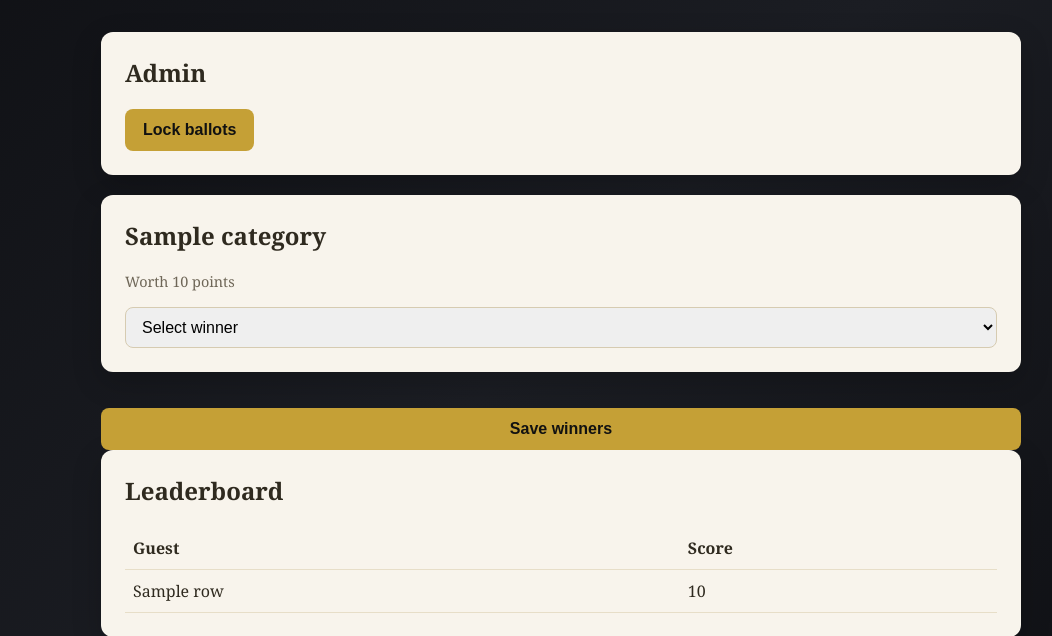
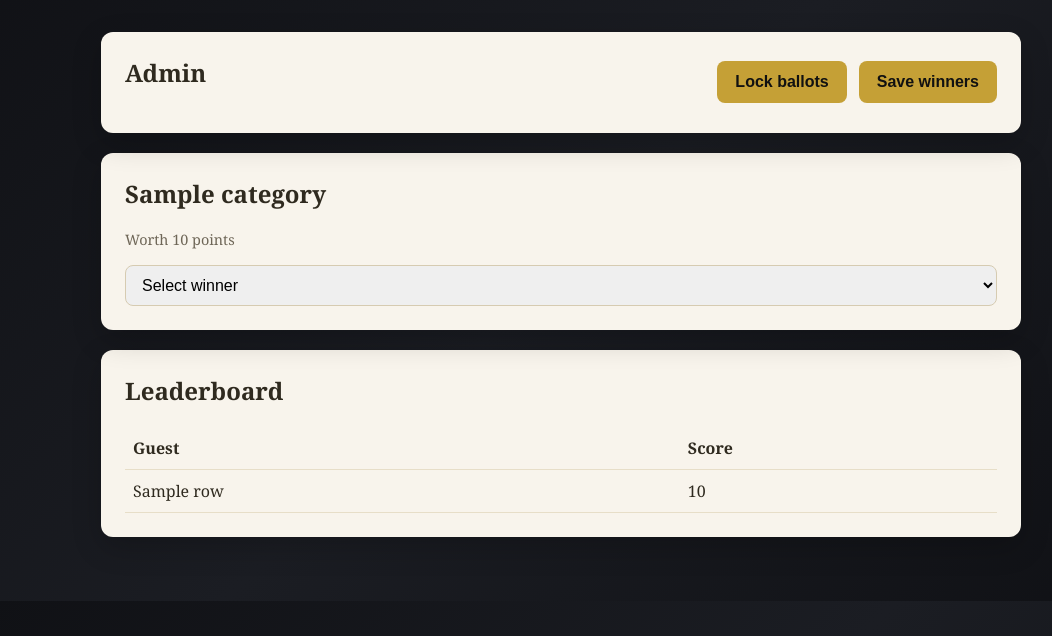
Before and after one commit to analumonzon/Oscars, a FastAPI app: template app/templates/admin.html in a window 1280 px wide. Shown: the part 72-708 px from the top of the page, without its empty margins (79-1131 px from the left). Run offline with FastAPI, Linux system fonts and the light colour scheme; the template is opened without the code that fills it: most values are stand-ins (such as "Sample title", 1, 10 or a date in 2020).

Commit message:
Enhance admin and ballot toolbars with sticky positioning and improved layout; update form structure for better usability

```diff
--- a/app/static/styles.css
+++ b/app/static/styles.css
@@ -18,11 +18,14 @@ body {
 }
 
 .site-header {
+  position: sticky;
+  top: 0;
+  z-index: 40;
   display: flex;
   align-items: center;
   justify-content: space-between;
   padding: 20px 32px;
-  background: rgba(15, 16, 20, 0.85);
+  background: rgba(15, 16, 20, 0.95);
   border-bottom: 1px solid rgba(197, 160, 54, 0.3);
 }
 
@@ -48,6 +51,54 @@ body {
   max-width: 960px;
   margin: 32px auto 64px;
   padding: 0 20px;
+}
+
+.admin-toolbar {
+  position: sticky;
+  top: 86px;
+  z-index: 30;
+}
+
+.admin-toolbar__row {
+  display: flex;
+  align-items: center;
+  justify-content: space-between;
+  gap: 16px;
+  flex-wrap: wrap;
+}
+
+.admin-toolbar__actions {
+  display: flex;
+  align-items: center;
+  gap: 12px;
+}
+
+.admin-toolbar__actions form {
+  margin: 0;
+}
+
+.ballot-toolbar {
+  position: sticky;
+  top: 86px;
+  z-index: 30;
+}
+
+.ballot-toolbar__row {
+  display: flex;
+  align-items: center;
+  justify-content: space-between;
+  gap: 16px;
+  flex-wrap: wrap;
+}
+
+.ballot-toolbar__row h1 {
+  margin-bottom: 0;
+}
+
+.ballot-toolbar__actions {
+  display: flex;
+  align-items: center;
+  gap: 12px;
 }
 
 .card {
--- a/app/templates/admin.html
+++ b/app/templates/admin.html
@@ -1,18 +1,26 @@
 {% extends "base.html" %}
 
 {% block content %}
-  <section class="card">
+  <section class="card admin-toolbar">
+    <div class="admin-toolbar__row">
+      <div>
         <h1>Admin</h1>
         {% if locked %}
           <p class="notice">Ballots are locked.</p>
-    {% else %}
+        {% endif %}
+      </div>
+      <div class="admin-toolbar__actions">
+        {% if not locked %}
           <form method="post" action="/admin/lock">
             <button class="primary" type="submit">Lock ballots</button>
           </form>
         {% endif %}
+        <button class="primary" type="submit" form="winners-form">Save winners</button>
+      </div>
+    </div>
   </section>
 
-  <form method="post" action="/admin/winners" class="ballot-form">
+  <form method="post" action="/admin/winners" class="ballot-form" id="winners-form">
     {% for category in ballot %}
       <section class="card">
         <h2>{{ category.name }}</h2>
@@ -26,7 +34,6 @@
         </select>
       </section>
     {% endfor %}
-    <button class="primary" type="submit">Save winners</button>
   </form>
 
   <section class="card">
```
Also changed, not shown: app/templates/ballot.html (+12 -3 lines), data/oscars.db. Lines whose indentation alone changed are shown as unchanged.
